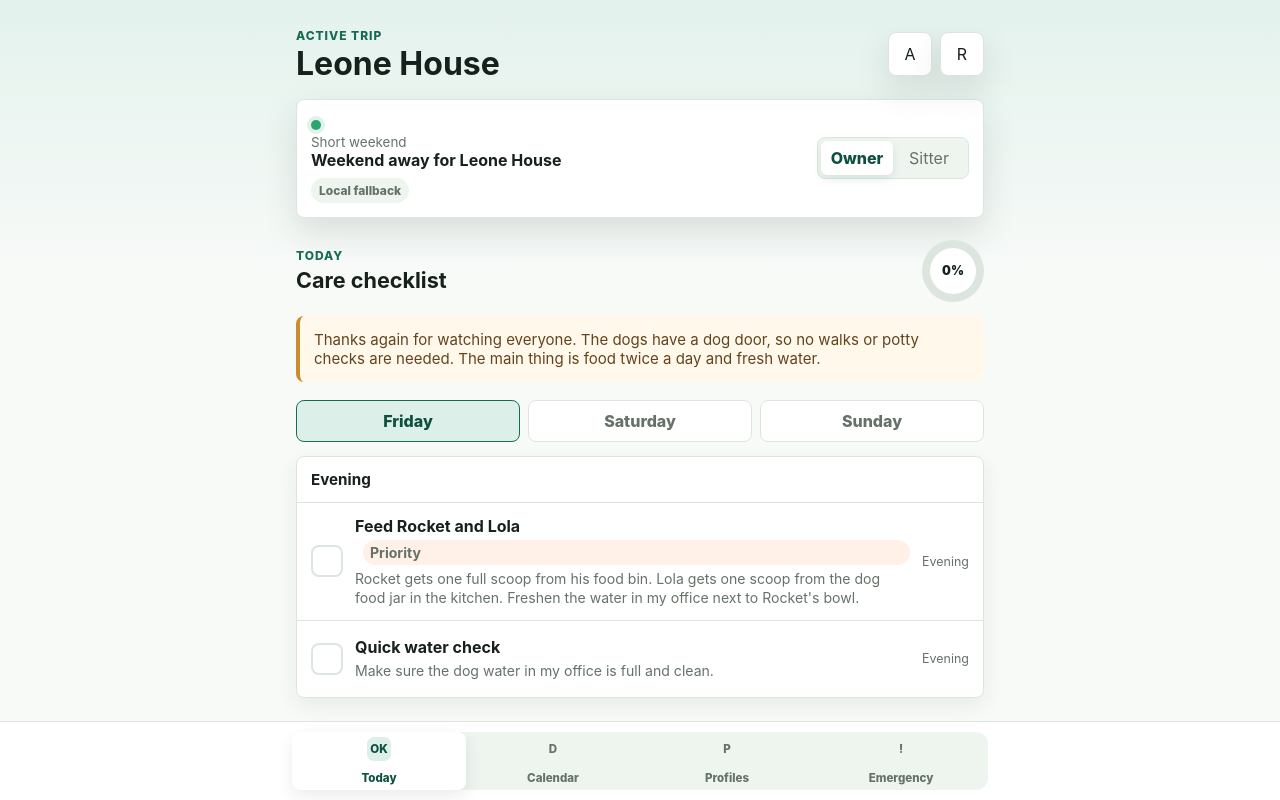
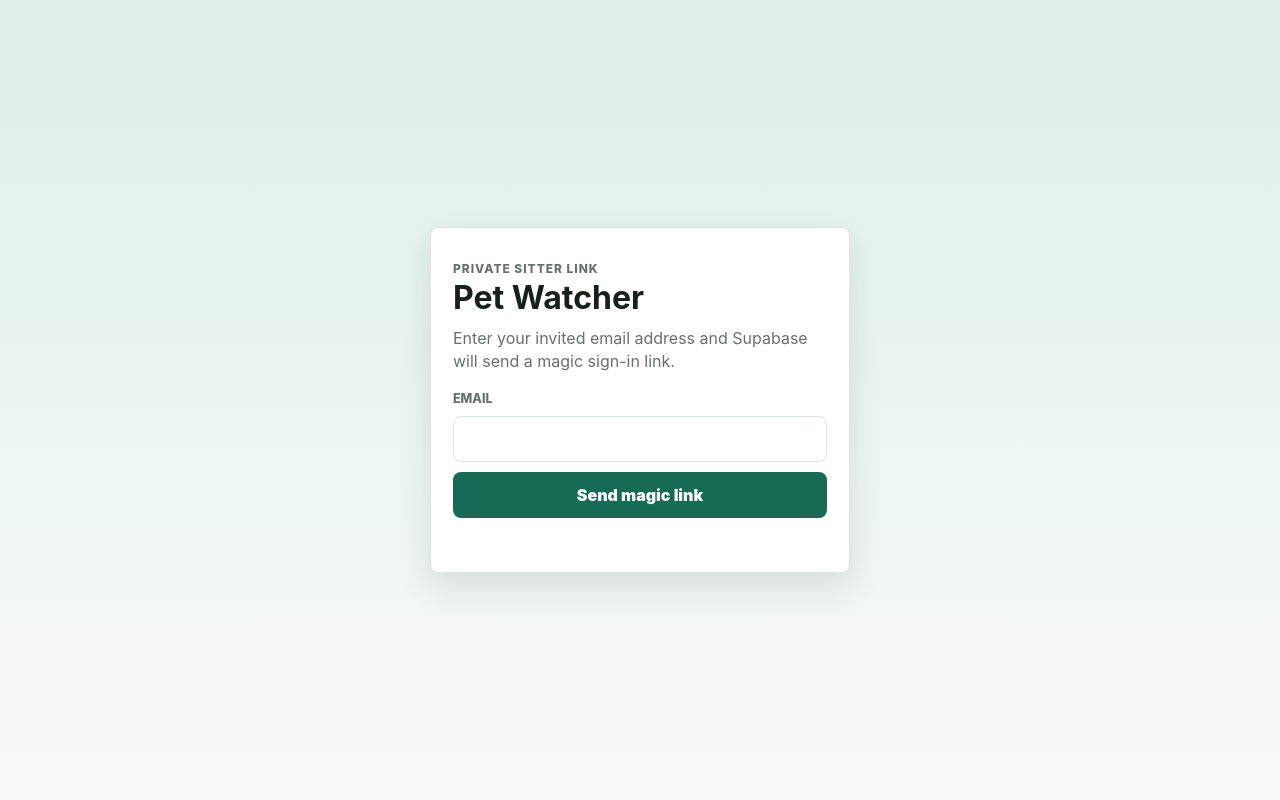
Before and after one commit to jayleone75/pet-watcher, a plain HTML site: page index.html in a window 1280 px wide. Drawn offline with nearby package versions, Linux system fonts and the light colour scheme; no server answers.

Commit message:
Add files via upload

```diff
--- a/app.js
+++ b/app.js
@@ -10,12 +10,100 @@ let state = loadState();
 let remoteReady = false;
 let remoteSave = null;
 let applyingRemoteUpdate = false;
+let supabaseClient = null;
+let currentUser = null;
+let realtimeStarted = false;
 let lastAlertedCompletions = new Set(
   state.tasks.filter((task) => task.complete).map((task) => task.id)
 );
 
-render();
-connectRealtime();
+bootstrap();
+
+async function bootstrap() {
+  wireAuthControls();
+
+  if (SUPABASE_CONFIG?.enabled) {
+    if (!setupSupabaseClient()) {
+      showAuth("Supabase is not configured correctly.");
+      return;
+    }
+
+    supabaseClient.auth.onAuthStateChange((event, session) => {
+      if (session?.user) {
+        currentUser = session.user;
+        enterApp();
+      } else if (event === "SIGNED_OUT") {
+        currentUser = null;
+        showAuth("Signed out.");
+      }
+    });
+
+    const { data, error } = await supabaseClient.auth.getUser();
+    if (error || !data?.user) {
+      showAuth("");
+      return;
+    }
+
+    currentUser = data.user;
+  }
+
+  enterApp();
+}
+
+function setupSupabaseClient() {
+  if (supabaseClient) return true;
+
+  if (!SUPABASE_CONFIG.url || !SUPABASE_CONFIG.anonKey || !window.supabase?.createClient) {
+    return false;
+  }
+
+  supabaseClient = window.supabase.createClient(
+    SUPABASE_CONFIG.url,
+    SUPABASE_CONFIG.anonKey
+  );
+  return true;
+}
+
+function enterApp() {
+  document.body.classList.remove("auth-required");
+  document.getElementById("authScreen").classList.remove("active");
+  render();
+  if (!realtimeStarted) {
+    realtimeStarted = true;
+    connectRealtime();
+  }
+}
+
+function showAuth(message) {
+  document.body.classList.add("auth-required");
+  document.getElementById("authScreen").classList.add("active");
+  document.getElementById("authMessage").textContent = message;
+}
+
+function wireAuthControls() {
+  const form = document.getElementById("authForm");
+  form.addEventListener("submit", async (event) => {
+    event.preventDefault();
+
+    if (!setupSupabaseClient()) {
+      showAuth("Supabase is not configured correctly.");
+      return;
+    }
+
+    const email = String(new FormData(form).get("email") || "").trim();
+    const redirectTo = window.location.href.split("#")[0];
+    const { error } = await supabaseClient.auth.signInWithOtp({
+      email,
+      options: {
+        emailRedirectTo: redirectTo
+      }
+    });
+
+    document.getElementById("authMessage").textContent = error
+      ? error.message
+      : "Magic link sent. Check your email, then return here.";
+  });
+}
 
 function getDeviceId() {
   const existing = localStorage.getItem(DEVICE_KEY);
@@ -147,19 +235,14 @@ async function connectSupabaseRealtime() {
     return;
   }
 
-  if (!window.supabase?.createClient) {
+  if (!setupSupabaseClient()) {
     setSyncStatus("Supabase script missing");
     return;
   }
 
   try {
-    const supabase = window.supabase.createClient(
-      SUPABASE_CONFIG.url,
-      SUPABASE_CONFIG.anonKey
-    );
-
     remoteSave = async (nextState) => {
-      const { error } = await supabase
+      const { error } = await supabaseClient
         .from(SUPABASE_CONFIG.tableName)
         .upsert({
           id: SUPABASE_CONFIG.tripId,
@@ -171,7 +254,7 @@ async function connectSupabaseRealtime() {
       if (error) throw error;
     };
 
-    const { data, error } = await supabase
+    const { data, error } = await supabaseClient
       .from(SUPABASE_CONFIG.tableName)
       .select("state")
       .eq("id", SUPABASE_CONFIG.tripId)
@@ -187,7 +270,7 @@ async function connectSupabaseRealtime() {
       await remoteSave(state);
     }
 
-    supabase
+    supabaseClient
       .channel(`pet-watcher-${SUPABASE_CONFIG.tripId}`)
       .on(
         "postgres_changes",
@@ -219,7 +302,8 @@ async function connectSupabaseRealtime() {
       });
   } catch (error) {
     console.warn("Supabase realtime sync unavailable", error);
-    setSyncStatus("Local fallback");
+    setSyncStatus("Access denied or offline");
+    showToast("Could not connect to the private trip.");
   }
 }
 
@@ -509,6 +593,10 @@ document.getElementById("notificationButton").addEventListener("click", async ()
   showToast(result === "granted" ? "Completion alerts are on." : "Completion alerts are off.");
 });
 
+document.getElementById("signOutButton").addEventListener("click", async () => {
+  if (supabaseClient) await supabaseClient.auth.signOut();
+});
+
 if (channel) {
   channel.addEventListener("message", (event) => {
     const previous = state;
--- a/index.html
+++ b/index.html
@@ -7,6 +7,20 @@
     <link rel="stylesheet" href="styles.css">
   </head>
   <body>
+    <section class="auth-screen" id="authScreen">
+      <div class="auth-panel">
+        <p class="eyebrow">Private sitter link</p>
+        <h1>Pet Watcher</h1>
+        <p>Enter your invited email address and Supabase will send a magic sign-in link.</p>
+        <form id="authForm" class="auth-form">
+          <label for="emailInput">Email</label>
+          <input id="emailInput" name="email" type="email" autocomplete="email" required>
+          <button type="submit">Send magic link</button>
+        </form>
+        <p class="auth-message" id="authMessage"></p>
+      </div>
+    </section>
+
     <div class="app-shell">
       <header class="topbar">
         <div>
@@ -14,6 +28,9 @@
           <h1 id="appTitle">Pet Watcher</h1>
         </div>
         <div class="top-actions">
+          <button class="icon-button" id="signOutButton" type="button" aria-label="Sign out" title="Sign out">
+            <span aria-hidden="true">O</span>
+          </button>
           <button class="icon-button" id="notificationButton" type="button" aria-label="Enable alerts" title="Enable alerts">
             <span aria-hidden="true">A</span>
           </button>
@@ -109,7 +126,7 @@
 
     <div class="toast-stack" id="toastStack" aria-live="polite" aria-atomic="true"></div>
     <script src="https://cdn.jsdelivr.net/npm/@supabase/supabase-js@2"></script>
-    <script src="app-config.js?v=20260604-6"></script>
-    <script src="app.js?v=20260604-6"></script>
+    <script src="app-config.js?v=20260604-7"></script>
+    <script src="app.js?v=20260604-7"></script>
   </body>
 </html>
--- a/styles.css
+++ b/styles.css
@@ -28,9 +28,90 @@ body {
   color: var(--ink);
 }
 
+body.auth-required {
+  overflow: hidden;
+}
+
 button {
   color: inherit;
   font: inherit;
+}
+
+.auth-screen {
+  position: fixed;
+  inset: 0;
+  z-index: 10;
+  display: none;
+  align-items: center;
+  justify-content: center;
+  padding: 20px;
+  background:
+    linear-gradient(180deg, rgba(220, 239, 232, 0.94), rgba(248, 250, 248, 0.98)),
+    var(--bg);
+}
+
+.auth-screen.active {
+  display: flex;
+}
+
+.auth-panel {
+  width: min(100%, 420px);
+  padding: 22px;
+  border: 1px solid var(--line);
+  border-radius: 8px;
+  background: var(--surface);
+  box-shadow: var(--shadow);
+}
+
+.auth-panel h1,
+.auth-panel p {
+  margin: 0;
+}
+
+.auth-panel h1 {
+  font-size: 2rem;
+}
+
+.auth-panel p {
+  margin-top: 10px;
+  color: var(--muted);
+  line-height: 1.45;
+}
+
+.auth-form {
+  display: grid;
+  gap: 10px;
+  margin-top: 18px;
+}
+
+.auth-form label {
+  color: var(--muted);
+  font-size: 0.78rem;
+  font-weight: 800;
+  text-transform: uppercase;
+}
+
+.auth-form input {
+  min-height: 46px;
+  padding: 0 12px;
+  border: 1px solid var(--line);
+  border-radius: 8px;
+  font: inherit;
+}
+
+.auth-form button {
+  min-height: 46px;
+  border: 0;
+  border-radius: 8px;
+  background: var(--accent);
+  color: #fff;
+  font-weight: 900;
+  cursor: pointer;
+}
+
+.auth-message {
+  min-height: 22px;
+  font-weight: 800;
 }
 
 .app-shell {
```
Also changed, not shown: 1 other file.
